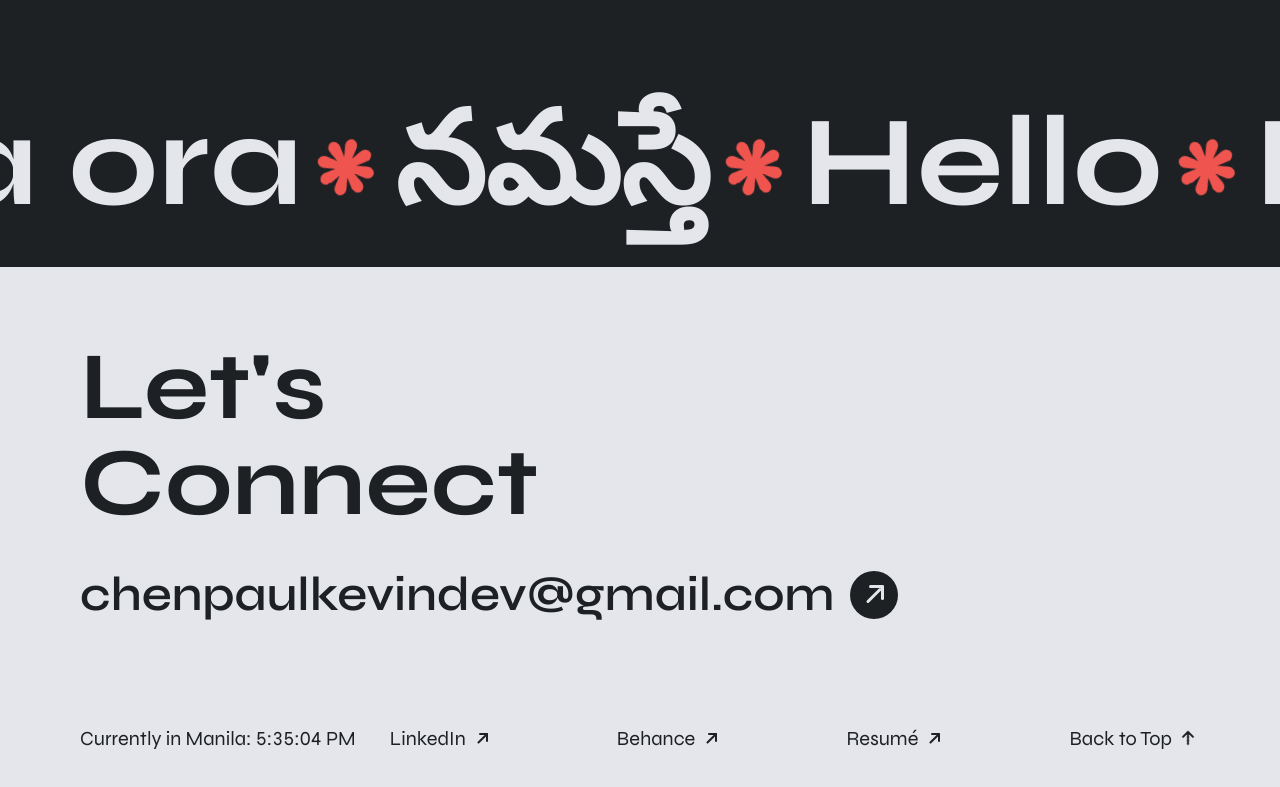
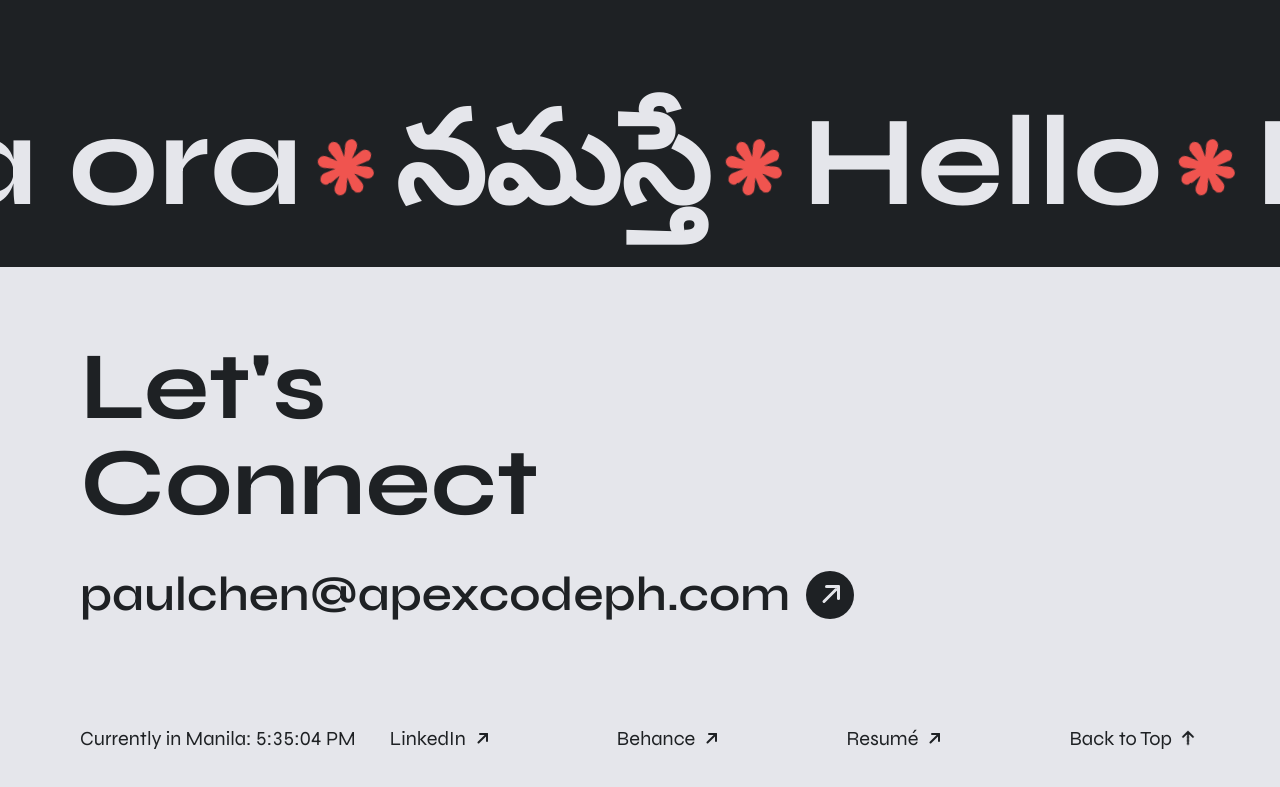
Before and after one commit to chenpaulkevin/paul-portfolio, a Next.js app: page / in a window 1280 px wide. Shown: the part 8325-9112 px from the top of the page. Built offline with nearby package versions, Linux system fonts and the light colour scheme.

Commit message:
Change email

```diff
--- a/app/components/homepage/footer/Footer.tsx
+++ b/app/components/homepage/footer/Footer.tsx
@@ -23,17 +23,14 @@ function Footer() {
                 <h1 className="font-semibold text-lg sm:text-2xl md:text-3xl lg:text-5xl">
                   <Link
                     className="mail-to"
-                    href="mailto:chenpaulkevindev@gmail.com"
+                    href="mailto:paulchen@apexcodeph.com"
                     target="_self"
                   >
-                    chenpaulkevindev@gmail.com
+                    paulchen@apexcodeph.com
                   </Link>
                 </h1>
                 <div className="relative flex flex-wrap sm:flex justify-center items-center">
-                  <Link
-                    href="mailto:chenpaulkevindev@gmail.com.com"
-                    target="_self"
-                  >
+                  <Link href="mailto:paulchen@apexcodeph.com" target="_self">
                     <div className="md:h-10 md:w-10 lg:h-12 lg:w-12 rounded-full p-1 md:bg-secondary justify-center items-center md:text-primary flex text-2xl">
                       <ArrowUpRight
                         props={{
@@ -112,7 +109,7 @@ function Footer() {
               </Link>
             </div>
             <div>
-              <Link href="/">
+              <Link href="#main-header">
                 <div className="flex items-center justify-center gap-1">
                   <div> Back to Top</div>
                   <div className="h-6 w-6 flex justify-center items-center -rotate-45">
--- a/app/components/navbar/NavigationBar.tsx
+++ b/app/components/navbar/NavigationBar.tsx
@@ -38,7 +38,10 @@ function NavigationBar() {
   const [isActive, setIsActive] = useState(false);
   return (
     <>
-      <nav className="container mx-auto h-28 flex content-center">
+      <nav
+        className="container mx-auto h-28 flex content-center"
+        id="main-header"
+      >
         <div className="flex w-full justify-between items-center">
           <div>
             <Link href="/">
--- a/app/components/navbar/links/data.ts
+++ b/app/components/navbar/links/data.ts
@@ -39,7 +39,7 @@ export const FooterLinks = [
     },
     {
         title: "Mail",
-        href: "mailto:chenpaulkevindev@gmail.com",
+        href: "mailto:paulchen@apexcodeph.com",
         target:"_self"
     },
 ]
--- a/app/components/preloader.tsx
+++ b/app/components/preloader.tsx
@@ -61,7 +61,7 @@ export default function Preloader() {
         variants={preloaderVars}
         initial="initial"
         exit="exit"
-        className="top-0 left-0 subpixel-antialiased bg-primary fixed z-50 h-screen w-full flex items-center justify-center font-black tracking-wider text-4xl md:text-7xl lg:text-9xl text-secondary z-[100]"
+        className="top-0 cursor-wait left-0 subpixel-antialiased bg-primary fixed z-50 h-screen w-full flex items-center justify-center font-black tracking-wider text-4xl md:text-7xl lg:text-9xl text-secondary z-[100]"
       >
         <motion.p
           key="words"
```
